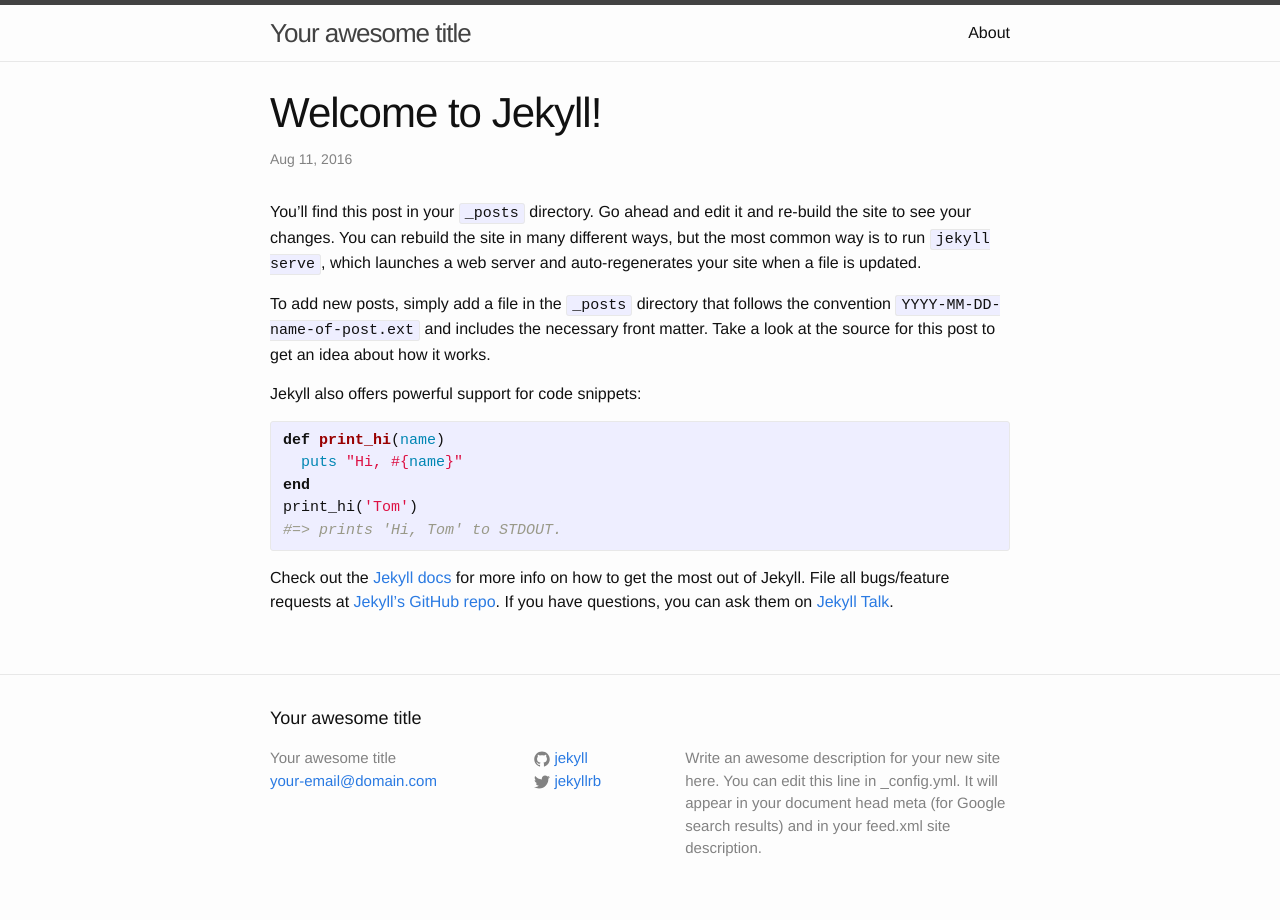
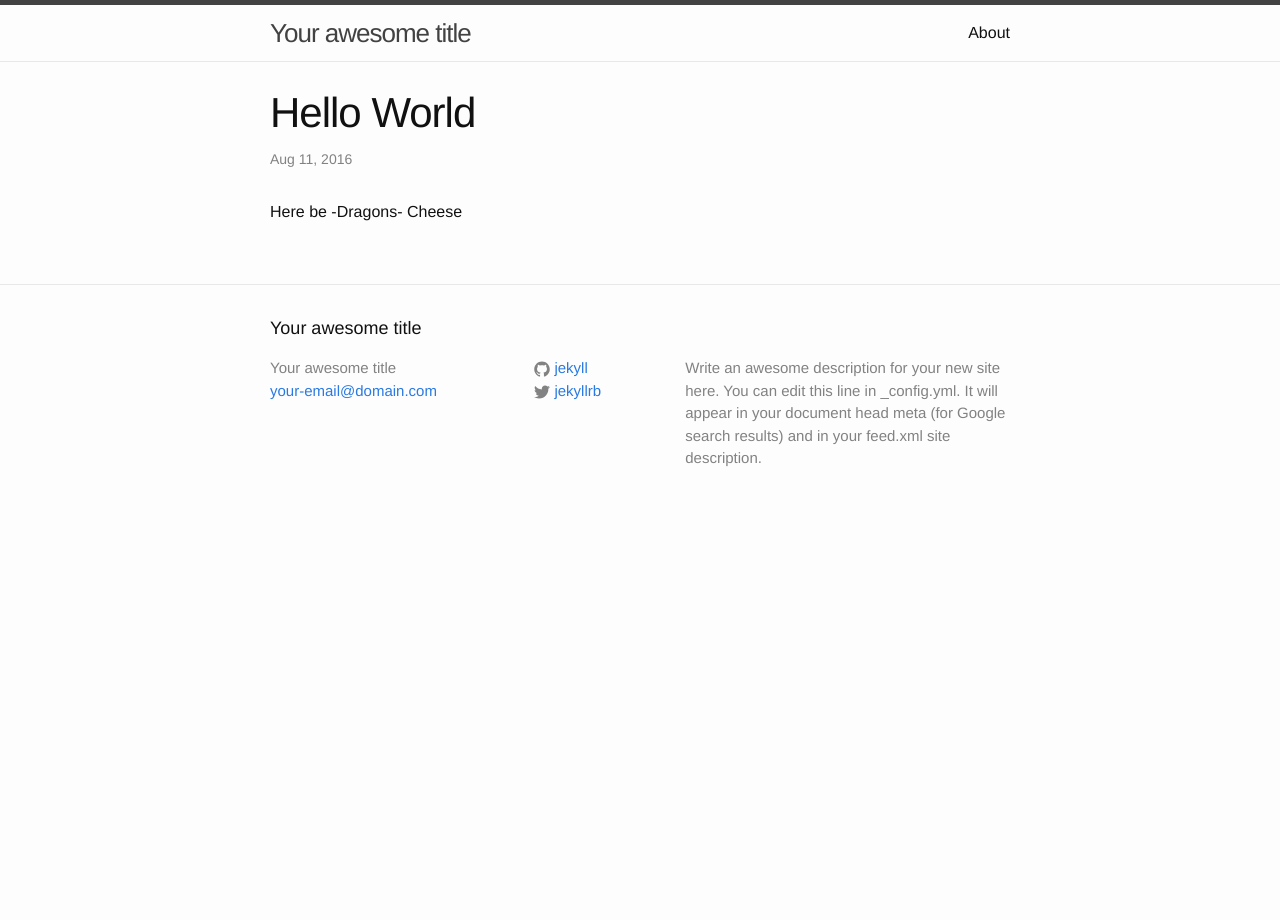
Before and after one commit to OddEssay/oddessay.github.io, a Jekyll site: the page built from _posts/2016-08-11-welcome-to-jekyll.markdown, in a window 1280 px wide. Built offline with Jekyll 4.4.1, drawn with Linux system fonts in a browser that asks for light colours.

Commit message:
Edit default jekyll post

```diff
--- a/_posts/2016-08-11-welcome-to-jekyll.markdown
+++ b/_posts/2016-08-11-welcome-to-jekyll.markdown
@@ -1,25 +1,8 @@
 ---
 layout: post
-title:  "Welcome to Jekyll!"
-date:   2016-08-11 13:30:58 +0100
+title:  "Hello World"
+date:   2016-08-11 13:31:33 +0100
 categories: jekyll update
 ---
-You’ll find this post in your `_posts` directory. Go ahead and edit it and re-build the site to see your changes. You can rebuild the site in many different ways, but the most common way is to run `jekyll serve`, which launches a web server and auto-regenerates your site when a file is updated.
 
-To add new posts, simply add a file in the `_posts` directory that follows the convention `YYYY-MM-DD-name-of-post.ext` and includes the necessary front matter. Take a look at the source for this post to get an idea about how it works.
-
-Jekyll also offers powerful support for code snippets:
-
-{% highlight ruby %}
-def print_hi(name)
-  puts "Hi, #{name}"
-end
-print_hi('Tom')
-#=> prints 'Hi, Tom' to STDOUT.
-{% endhighlight %}
-
-Check out the [Jekyll docs][jekyll-docs] for more info on how to get the most out of Jekyll. File all bugs/feature requests at [Jekyll’s GitHub repo][jekyll-gh]. If you have questions, you can ask them on [Jekyll Talk][jekyll-talk].
-
-[jekyll-docs]: http://jekyllrb.com/docs/home
-[jekyll-gh]:   https://github.com/jekyll/jekyll
-[jekyll-talk]: https://talk.jekyllrb.com/
+Here be -Dragons- Cheese
```
